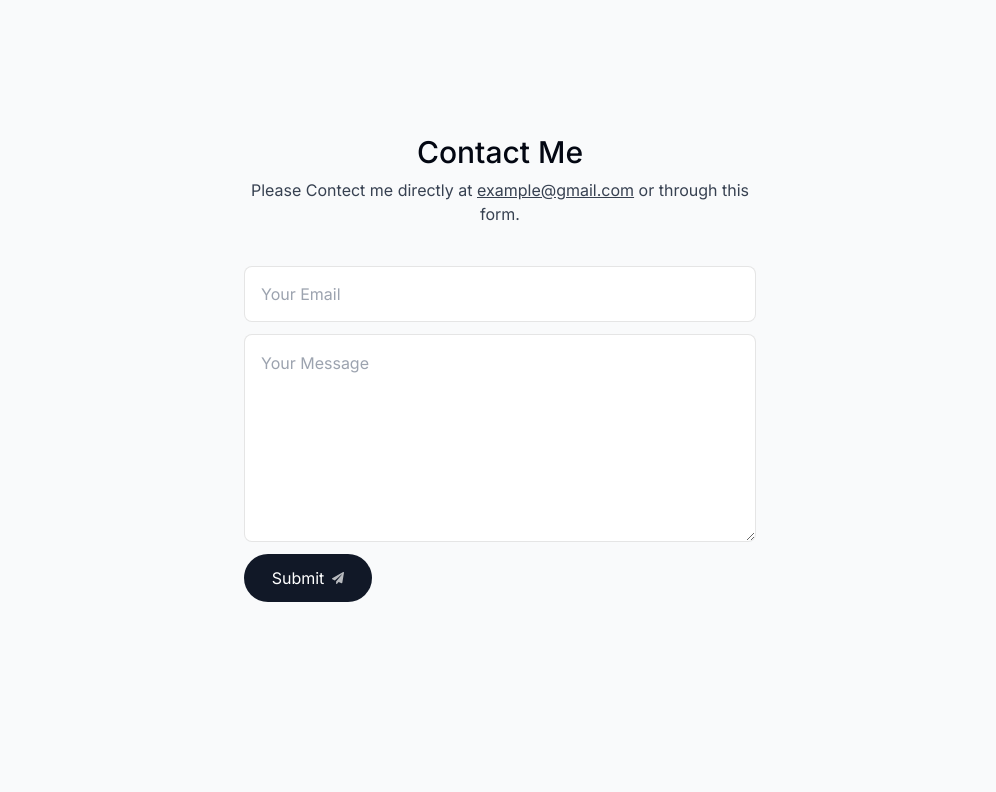
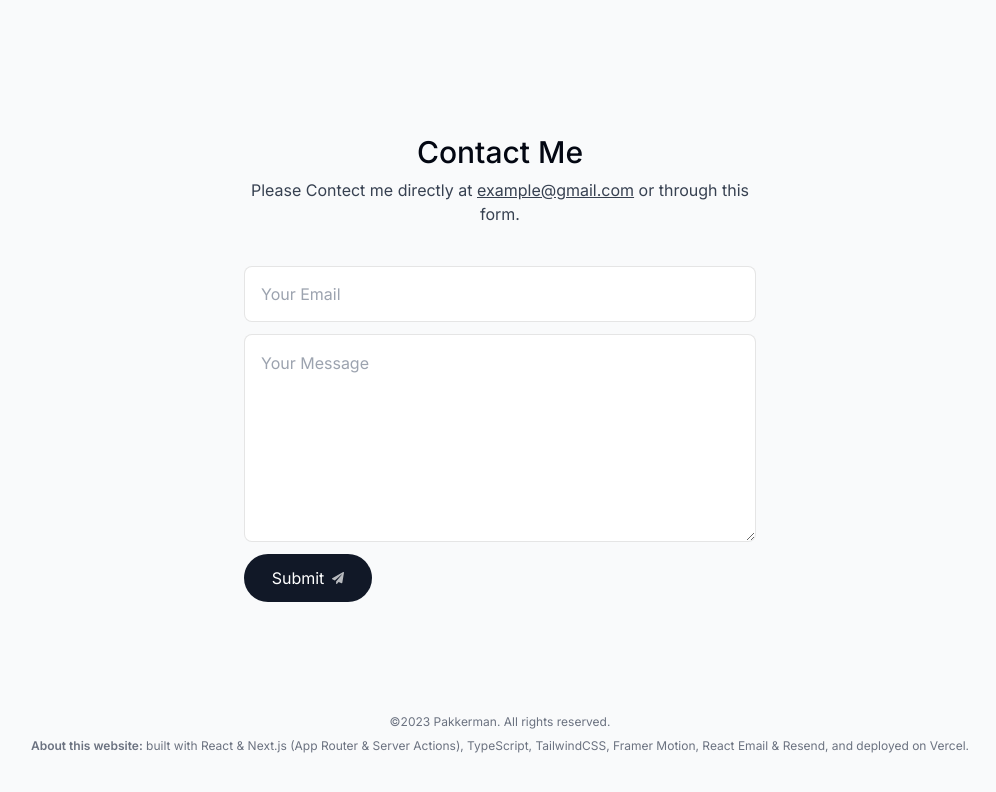
Before and after one commit to Pakkerman/portfolio, a Next.js app: page / in a window 1280 px wide. Shown: the part 3746-4538 px from the top of the page, without its empty margins (140-1136 px from the left). Built offline with nearby package versions, Linux system fonts and the light colour scheme; no server answers.

Commit message:
Added: footer.tsx

```diff
--- a/app/layout.tsx
+++ b/app/layout.tsx
@@ -3,6 +3,7 @@ import './globals.css'
 import { Inter } from 'next/font/google'
 import { ActiveSectionContextProvider } from '@/context/activeSectionContext'
 import { Toaster } from 'react-hot-toast'
+import Footer from '@/components/footer'
 
 const inter = Inter({ subsets: ['latin'] })
 
@@ -17,7 +18,7 @@ export default function RootLayout({ children }: RootLayoutProps) {
   return (
     <html lang="en" className="!scroll-smooth">
       <body
-        className={`bg-gray-50 text-gray-950 relative pt-28 sm:pt-36 min-w-[390px] pb-96
+        className={`bg-gray-50 text-gray-950 relative pt-28 sm:pt-36 min-w-[390px]
         ${inter.className}`}>
         <div className="bg-[#fbe2e3] absolute top-[-6rem] -z-10 right-[11rem] h-[31.25rem] w-[31.25rem] rounded-full blur-[10rem] sm:w-[68.75rem] dark:bg-[#946263]"></div>
         <div className="bg-[#dbd7fb] absolute top-[-1rem] -z-10 left-[-35rem] h-[31.25rem] w-[50rem] rounded-full blur-[10rem] sm:w-[68.75rem] md:left-[-33rem] lg:left-[-28rem] xl:left-[-15rem] 2xl:left-[-5rem] dark:bg-[#676394]"></div>
@@ -26,6 +27,7 @@ export default function RootLayout({ children }: RootLayoutProps) {
           <Header />
           {children}
           <Toaster position="bottom-center" />
+          <Footer />
         </ActiveSectionContextProvider>
       </body>
     </html>
--- /dev/null
+++ b/components/footer.tsx
@@ -0,0 +1,16 @@
+import React from 'react'
+
+export default function Footer() {
+  return (
+    <footer className="px-4 mb-10 text-center text-gray-500">
+      <small className="block mb-2 text-xs">
+        &copy;2023 Pakkerman. All rights reserved.
+      </small>
+      <p className="text-xs">
+        <span className="font-semibold">About this website:</span> built with
+        React & Next.js (App Router & Server Actions), TypeScript, TailwindCSS,
+        Framer Motion, React Email & Resend, and deployed on Vercel.
+      </p>
+    </footer>
+  )
+}
--- a/components/submit-button.tsx
+++ b/components/submit-button.tsx
@@ -14,7 +14,6 @@ export default function SubmitButton() {
         <div className="w-5 h-5 border-b-2 border-white rounded-full animate-spin" />
       ) : (
         <>
-          {' '}
           Submit{' '}
           <FaPaperPlane className="text-xs transition-all opacity-70 group-hover:scale-125 group-hover:translate-x-[2px] group-hover:-translate-y-[2px]" />
         </>
```
